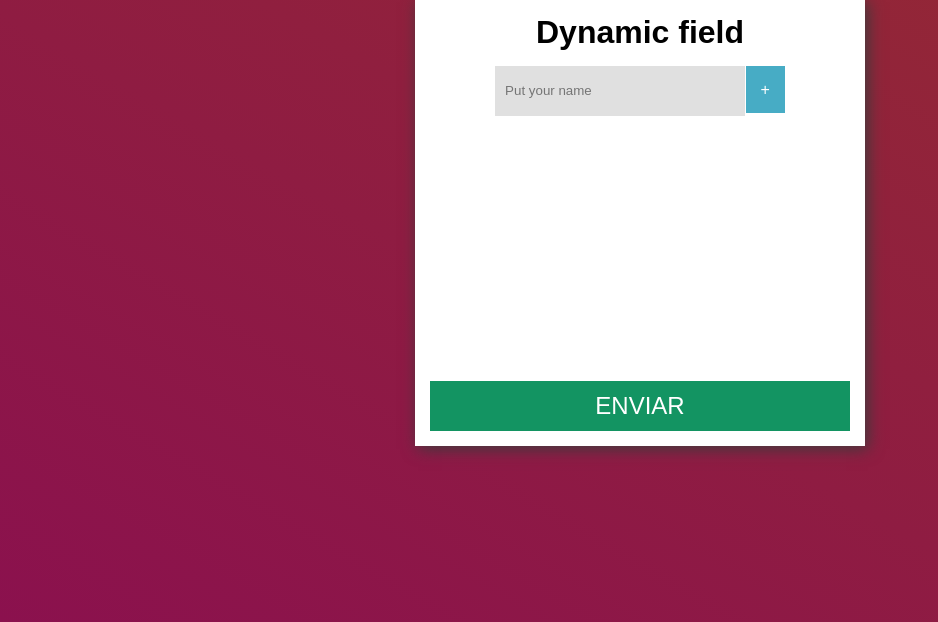
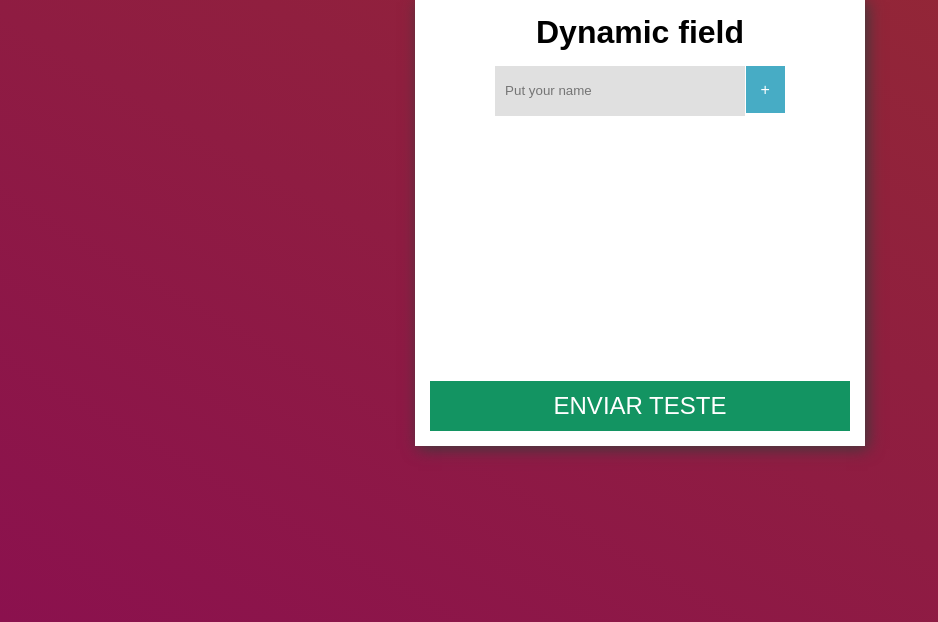
Before and after one commit to celestinolg/dinamicInput, a PHP site: page / in a window 1280 px wide. Shown: the part 178-800 px from the top of the page, without its empty margins (0-938 px from the left). Run offline with PHP 8.4, Linux system fonts and the light colour scheme.

Commit message:
alteracao

```diff
--- a/index.php
+++ b/index.php
@@ -19,7 +19,7 @@
                 </div>
 
             </div>
-            <button type="submit" class="btn">Enviar</button>
+            <button type="submit" class="btn">Enviar Teste</button>
         </form>
 
     </div>
```
Also changed, not shown: .github/workflows/main.yml.
